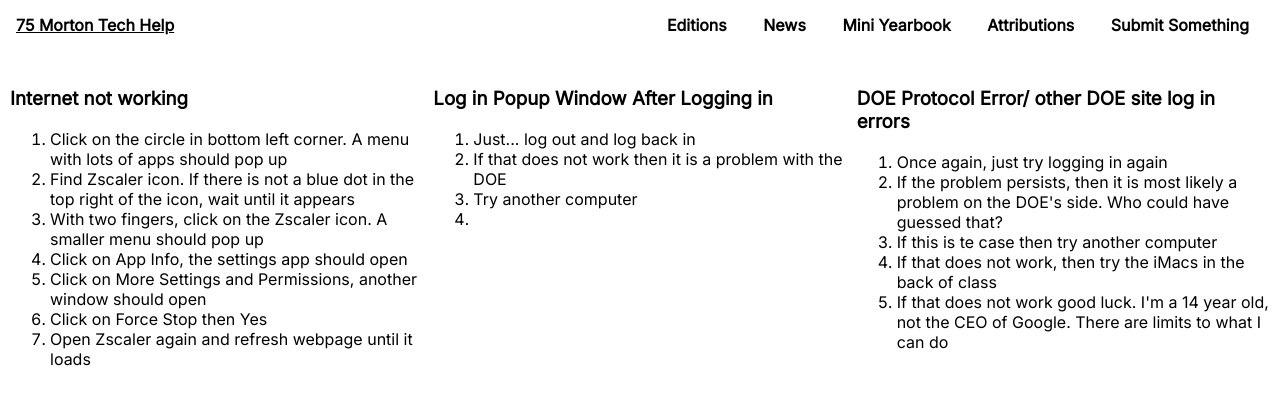
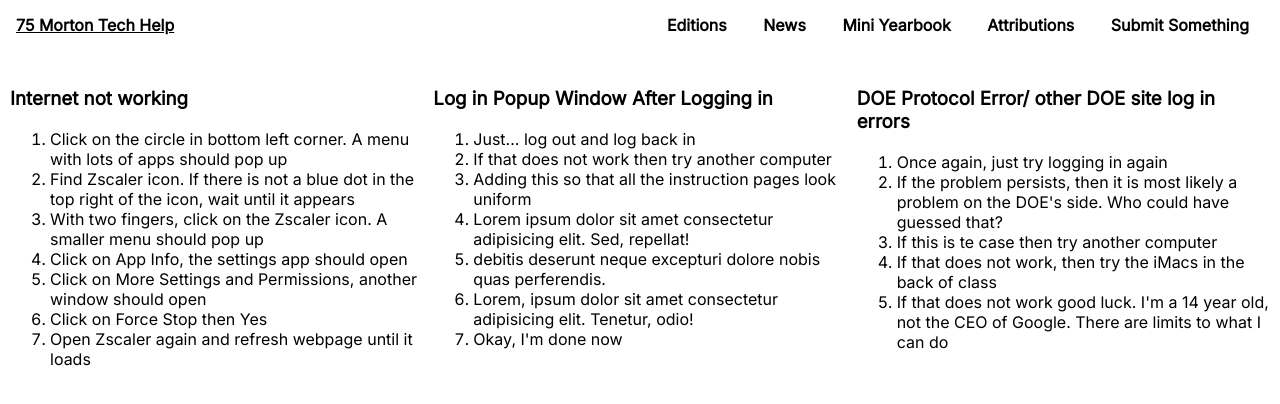
Before and after one commit to Great-Stuff/mortontechhelp, a plain HTML site: page index.html in a window 1280 px wide. Drawn offline with Linux system fonts and the light colour scheme; a script that the page names is missing.

Commit message:
Add files via upload

```diff
--- a/index.html
+++ b/index.html
@@ -51,9 +51,12 @@
             <h3>Log in Popup Window After Logging in</h3>
             <ol>
                 <li>Just... log out and log back in</li>
-                <li>If that does not work then it is a problem with the DOE</li>
-                <li>Try another computer</li>
-                <li></li>
+                <li>If that does not work then try another computer</li>
+                <li>Adding this so that all the instruction pages look uniform</li>
+                <li>Lorem ipsum dolor sit amet consectetur adipisicing elit. Sed, repellat!</li>
+                <li>debitis deserunt neque excepturi dolore nobis quas perferendis.</li>
+                <li>Lorem, ipsum dolor sit amet consectetur adipisicing elit. Tenetur, odio!</li>
+                <li>Okay, I'm done now</li>
             </ol>
         </div>
 
```
